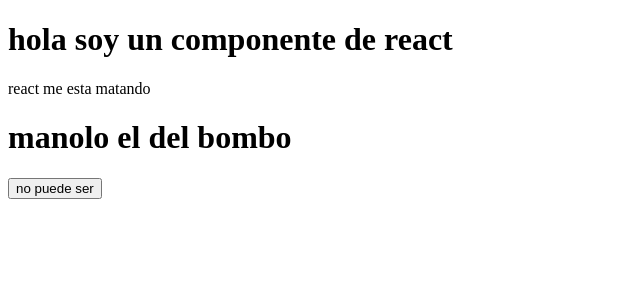
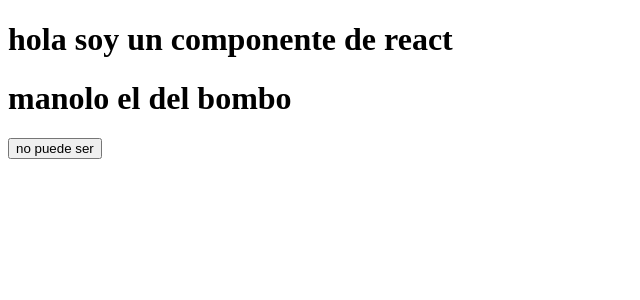
Before and after one commit to AkagamiNoLorea/replica-web-react, a React (Vite) app: page / in a window 1280 px wide. Shown: the top 300 px of the page, without its empty margins (0-640 px from the left). Built offline with nearby package versions, Linux system fonts and the light colour scheme.

Commit message:
prueba react

```diff
--- a/src/App.jsx
+++ b/src/App.jsx
@@ -8,7 +8,7 @@
 
        <>
         <h1>hola soy un componente de react</h1>
-        <p>react me esta matando</p>
+
         <h1>manolo el del bombo</h1>
         <button>no puede ser</button>
         </>
--- a/src/components/Titulo.jsx
+++ b/src/components/Titulo.jsx
@@ -5,7 +5,7 @@
 
         <div>
         <h1>hola soy un componente de react</h1>
-        <p>hola como estas</p>
+        <p>Lorem ipsum, dolor sit amet consectetur adipisicing elit. Eum, accusamus facere? Officiis magni architecto modi sed esse nobis ab quis iste et ad, explicabo adipisci laudantium voluptate minus, omnis molestiae.</p>
             </div>
         )
 
```
